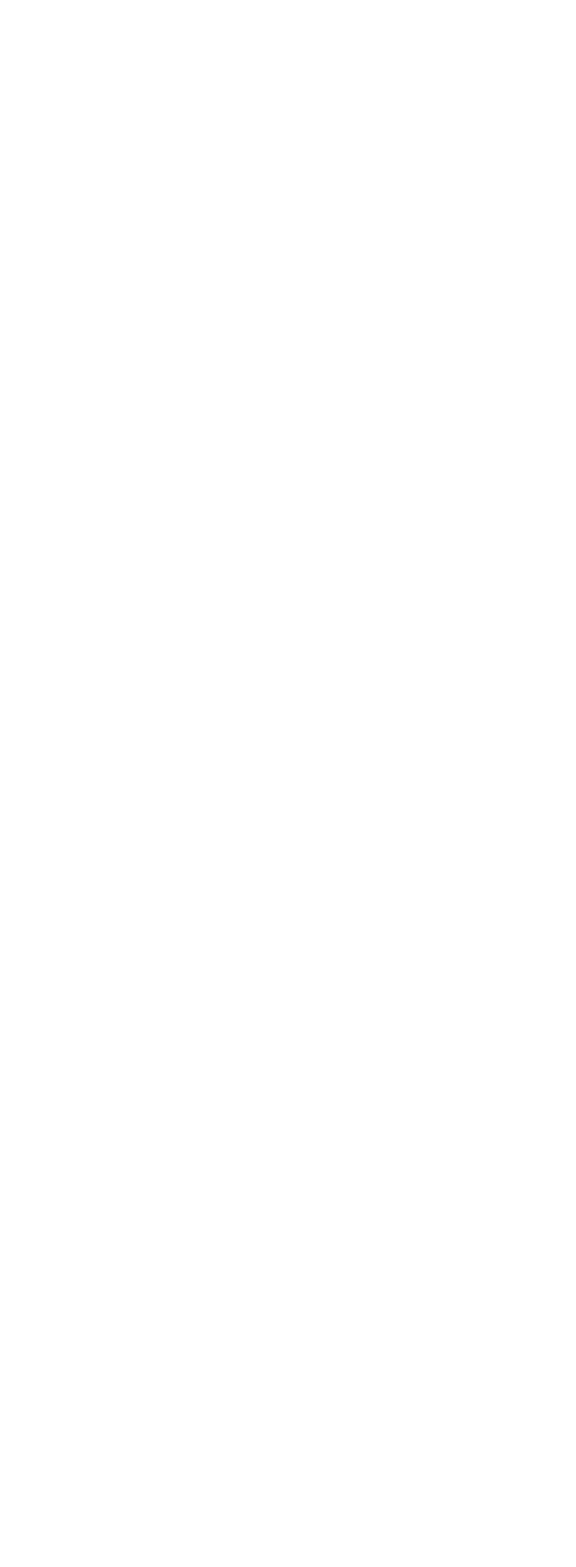
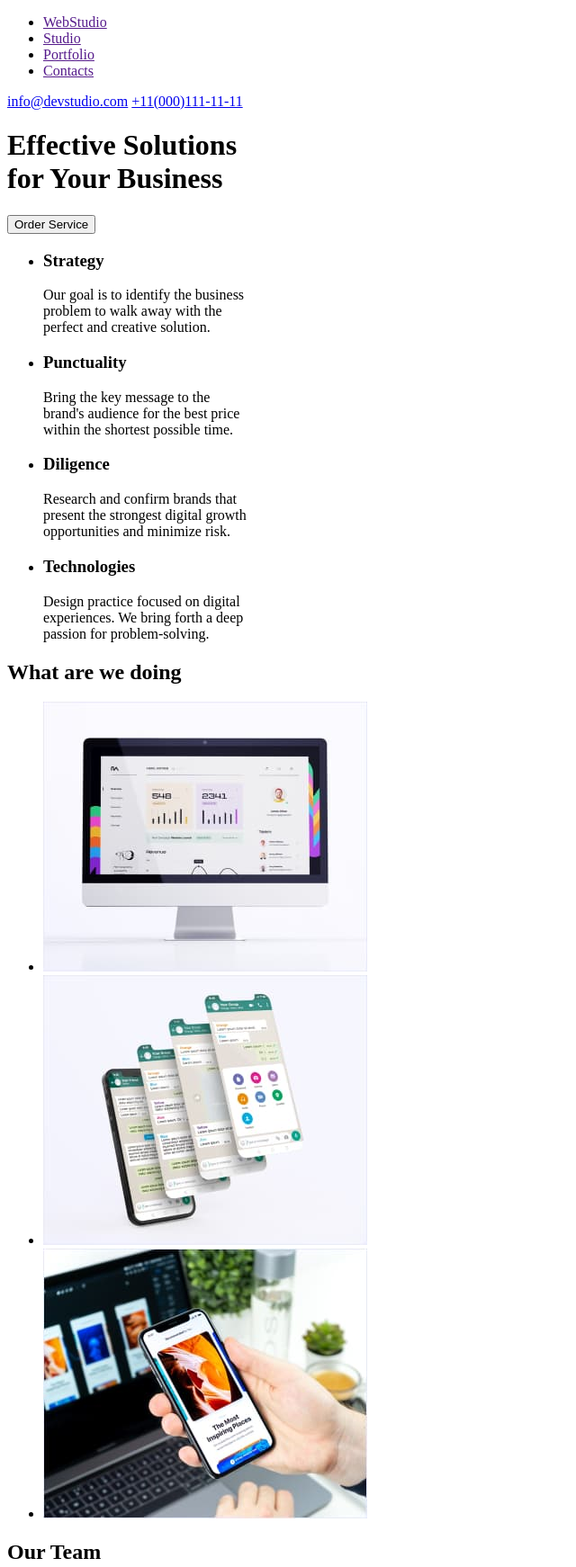
Before and after one commit to AlexandraPlaton16/goit-markup-hw-01, a plain HTML site: page index.html in a window 1280 px wide. Shown: the top 1742 px of the page at 90% size, without its empty margins (0-640 px from the left). Before the commit the page ends 800 px from the top, so only its background shows below. Drawn offline with Linux system fonts and the light colour scheme.

Commit message:
first homework

```diff
--- a/index.html
+++ b/index.html
@@ -5,5 +5,150 @@
     <meta name="viewport" content="width=device-width, initial-scale=1.0" />
     <title>Document</title>
   </head>
-  <body></body>
+  <body>
+    <header>
+      <!-- Navigation bar -->
+      <nav>
+        <ul>
+          <li>
+            <a href="">WebStudio</a>
+          </li>
+          <li>
+            <a href="">Studio</a>
+          </li>
+          <li>
+            <a href="">Portfolio</a>
+          </li>
+          <li>
+            <a href="">Contacts</a>
+          </li>
+        </ul>
+      </nav>
+      <a href="mailto:info@devstudio.com">info@devstudio.com</a>
+      <a href="tel:+11(000)111-11-11">+11(000)111-11-11</a>
+    </header>
+    <main>
+      <!-- Hero Section -->
+      <h1>
+        Effective Solutions<br />
+        for Your Business
+      </h1>
+      <button type="button">Order Service</button>
+      <!-- Second Section -->
+      <ul>
+        <li>
+          <h3>Strategy</h3>
+          <p>
+            Our goal is to identify the business<br />
+            problem to walk away with the<br />
+            perfect and creative solution.
+          </p>
+        </li>
+        <li>
+          <h3>Punctuality</h3>
+          <p>
+            Bring the key message to the<br />
+            brand's audience for the best price<br />
+            within the shortest possible time.
+          </p>
+        </li>
+        <li>
+          <h3>Diligence</h3>
+          <p>
+            Research and confirm brands that<br />
+            present the strongest digital growth<br />
+            opportunities and minimize risk.
+          </p>
+        </li>
+        <li>
+          <h3>Technologies</h3>
+          <p>
+            Design practice focused on digital<br />
+            experiences. We bring forth a deep<br />
+            passion for problem-solving.
+          </p>
+        </li>
+      </ul>
+      <!-- Third Section -->
+      <h2>What are we doing</h2>
+      <ul>
+        <li>
+          <img
+            src="./images/monitor.jpg"
+            alt="PC monitor"
+            width="360"
+            height="300"
+          />
+        </li>
+        <li>
+          <img
+            src="./images/schreen.jpg"
+            alt="Phone screens"
+            width="360"
+            height="300"
+          />
+        </li>
+        <li>
+          <img
+            src="./images/smartphone.jpg"
+            alt="Smartphone"
+            width="360"
+            height="300"
+          />
+        </li>
+      </ul>
+      <!-- Fourth Section -->
+      <h2>Our Team</h2>
+      <ul>
+        <li>
+          <img
+            src="./images/product-designer.jpg"
+            alt="Product designer member"
+            width="264"
+            height="260"
+          />
+          <h3>Mark Guerrero</h3>
+          <p>Product Designer</p>
+        </li>
+        <li>
+          <img
+            src="./images/frontend-dev.jpg"
+            alt="Frontend developer member"
+            width="264"
+            height="260"
+          />
+          <h3>Tom Ford</h3>
+          <p>Frontend Developer</p>
+        </li>
+        <li>
+          <img
+            src="./images/marketing.jpg"
+            alt="Marketing member"
+            width="264"
+            height="260"
+          />
+          <h3>Camila Garcia</h3>
+          <p>Marketing</p>
+        </li>
+        <li>
+          <img
+            src="./images/ui-design.jpg"
+            alt="UI-designer member"
+            width="264"
+            height="260"
+          />
+          <h3>Daniel Wilson</h3>
+          <p>UI Designer</p>
+        </li>
+      </ul>
+    </main>
+    <footer>
+      <a href="">WebStudio</a>
+      <p>
+        Increase the flow of customers and<br />
+        sales for your business with digital<br />
+        marketing & growth solutions.
+      </p>
+    </footer>
+  </body>
 </html>
```
Also changed, not shown: images/frontend-dev.jpg (added), images/marketing.jpg (added), images/monitor.jpg (added), images/product-designer.jpg (added), images/schreen.jpg (added), images/smartphone.jpg (added), images/ui-design.jpg (added).
